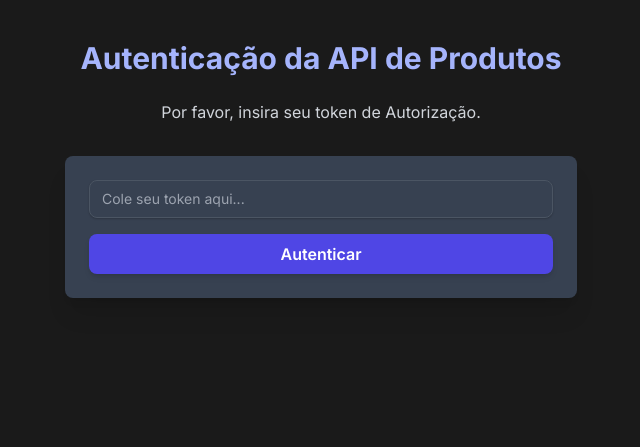
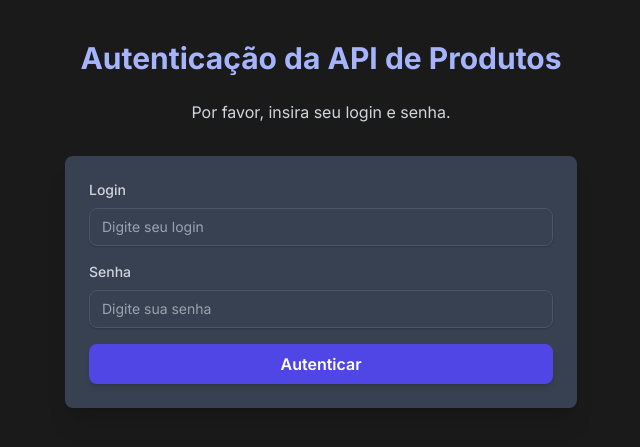
Before and after one commit to jtentis/automacao-xml, a Flask app: page / in a window 1280 px wide. Shown: the top 447 px of the page, without its empty margins (319-959 px from the left). Run offline with Flask 3, Linux system fonts and the light colour scheme; some libraries are stand-ins or nearby versions.

Commit message:
Feat: alterando logica de autenticacao e adicionando webscraping para automatizar processo

```diff
--- a/app/routes.py
+++ b/app/routes.py
@@ -1,7 +1,7 @@
 import os
 import uuid
-from flask import request, session, redirect, url_for, render_template, Blueprint
-from .api_client import api_call
+from flask import request, session, redirect, url_for, render_template, Blueprint, flash, jsonify
+from .api_client import api_call, api_login, get_final_auth_token
 from .manual_search import search_manual_products
 from .xml_parser import parse_nfe_xml
 from .xml_verification import verify_xml_items_in_api
@@ -17,21 +17,51 @@ def clean_input_list(data: str) -> list:
         return []
     return [item.strip() for item in data.replace('\n', ',').split(',') if item.strip()]
 
-@routes_bp.route('/', methods=['GET', 'POST'])
+@routes_bp.route('/', methods=['GET'])
 def authenticate():
-    if request.method == 'POST':
-        auth_token = request.form.get('auth_token')
-        if auth_token:
-            cleaned_token = auth_token.strip()
-            session['auth_token'] = cleaned_token
-            return redirect(url_for('main.search_products'))
-        else:
-            return render_template('auth_page.html', title="Autenticação da API de Produtos")
-
     if 'auth_token' in session:
         return redirect(url_for('main.search_products'))
+    return render_template('auth_page.html', title="Autenticação da API de Produtos")
 
-    return render_template('auth_page.html', title="Autenticação da API de Produtos")
+@routes_bp.route('/get-temp-token', methods=['POST'])
+def get_temp_token():
+    data = request.get_json()
+    login = data.get('login')
+    senha = data.get('senha')
+
+    if not login or not senha:
+        return jsonify({'error': 'Login e Senha são obrigatórios.'}), 400
+
+    login_response = api_login(login, senha)
+
+    if 'error' in login_response:
+        return jsonify({'error': login_response['error']}), 500
+
+    temp_token = login_response.get('TokenTemporario')
+    if not temp_token:
+        return jsonify({'error': 'Token temporário não encontrado na resposta de login.'}), 500
+
+    return jsonify({'temp_token': temp_token})
+
+@routes_bp.route('/get-final-token', methods=['POST'])
+def get_final_token():
+    data = request.get_json()
+    temp_token = data.get('temp_token')
+
+    if not temp_token:
+        return jsonify({'error': 'Token temporário não fornecido.'}), 400
+
+    auth_response = get_final_auth_token(temp_token)
+
+    if 'error' in auth_response:
+        return jsonify({'error': auth_response['error']}), 500
+
+    auth_token = auth_response.get('auth_token')
+    if auth_token:
+        session['auth_token'] = auth_token
+        return jsonify({'success': True})
+    else:
+        return jsonify({'error': 'Token de autorização final não encontrado na resposta.'}), 500
 
 @routes_bp.route('/logout')
 def logout():
--- a/app/templates/auth_page.html
+++ b/app/templates/auth_page.html
@@ -1,15 +1,108 @@
-{% extends "base_template.html" %}
+{% extends "base_template.html" %} {% block content %}
+<div id="loading-overlay" class="fixed inset-0 bg-black bg-opacity-75 flex flex-col items-center justify-center text-white text-2xl z-50 hidden">
+    <div class="spinner"></div>
+    <p id="loading-text" class="text-xl font-semibold">Autenticando...</p>
+</div>
 
-{% block content %}
-    <p class="text-gray-300 mb-8 justify-self-center">Por favor, insira seu token de Autorização.</p>
-    <form method="POST" action="{{ url_for('main.authenticate') }}" class="bg-gray-700 p-6 rounded-lg shadow-xl max-w-lg mx-auto w-full">
+<p class="text-gray-300 mb-8 justify-self-center">
+    Por favor, insira seu login e senha.
+</p>
+<form
+    id="login-form"
+    method="POST"
+    action="{{ url_for('main.authenticate') }}"
+    class="bg-gray-700 p-6 rounded-lg shadow-xl max-w-lg mx-auto w-full"
+>
+    <div id="error-message" class="hidden bg-red-500 text-white p-3 rounded-md mb-4 text-sm"></div>
     <div class="mb-4 input-group">
-            <input type="text" id="auth_token" name="auth_token" required
+        <label for="login" class="block text-sm font-medium text-gray-300 mb-1">Login</label>
+        <input
+            type="text"
+            id="login"
+            name="login"
+            required
             class="shadow-sm focus:ring-indigo-400 focus:border-indigo-400 block w-full sm:text-sm border-gray-600 rounded-md p-2 bg-gray-700 text-white"
-                    placeholder="Cole seu token aqui...">
+            placeholder="Digite seu login"
+        />
     </div>
-        <button type="submit" class="w-full bg-indigo-600 hover:bg-indigo-500 text-white font-semibold py-2 px-4 rounded-lg transition duration-150 ease-in-out shadow-md">
+    <div class="mb-4 input-group">
+        <label for="login" class="block text-sm font-medium text-gray-300 mb-1">Senha</label>
+        <input
+            type="password"
+            id="senha"
+            name="senha"
+            required
+            class="shadow-sm focus:ring-indigo-400 focus:border-indigo-400 block w-full sm:text-sm border-gray-600 rounded-md p-2 bg-gray-700 text-white"
+            placeholder="Digite sua senha"
+        />
+    </div>
+    <button
+        type="submit"
+        class="w-full bg-indigo-600 hover:bg-indigo-500 text-white font-semibold py-2 px-4 rounded-lg transition duration-150 ease-in-out shadow-md"
+    >
         Autenticar
     </button>
 </form>
+
+<script>
+    document.getElementById('login-form').addEventListener('submit', async function (e) {
+        e.preventDefault();
+
+        const login = document.getElementById('login').value;
+        const senha = document.getElementById('senha').value;
+        const overlay = document.getElementById('loading-overlay');
+        const loadingText = document.getElementById('loading-text');
+        const errorMessage = document.getElementById('error-message');
+
+        errorMessage.classList.add('hidden');
+        errorMessage.textContent = '';
+        overlay.classList.remove('hidden');
+        overlay.classList.add('flex');
+        loadingText.textContent = 'Autenticando...';
+
+        try {
+            const tempTokenResponse = await fetch("{{ url_for('main.get_temp_token') }}", {
+                method: 'POST',
+                headers: {
+                    'Content-Type': 'application/json',
+                },
+                body: JSON.stringify({ login, senha }),
+            });
+
+            const tempTokenData = await tempTokenResponse.json();
+
+            if (!tempTokenResponse.ok) {
+                throw new Error(tempTokenData.error || 'Falha na autenticação.');
+            }
+
+            loadingText.textContent = 'Pegando token de autorização...';
+
+            const finalTokenResponse = await fetch("{{ url_for('main.get_final_token') }}", {
+                method: 'POST',
+                headers: {
+                    'Content-Type': 'application/json',
+                },
+                body: JSON.stringify({ temp_token: tempTokenData.temp_token }),
+            });
+
+            const finalTokenData = await finalTokenResponse.json();
+
+            if (!finalTokenResponse.ok) {
+                throw new Error(finalTokenData.error || 'Falha ao obter o token final.');
+            }
+
+            if (finalTokenData.success) {
+                window.location.href = "{{ url_for('main.search_products') }}";
+            } else {
+                 throw new Error(finalTokenData.error || 'Ocorreu um erro desconhecido.');
+            }
+
+        } catch (error) {
+            errorMessage.textContent = error.message;
+            errorMessage.classList.remove('hidden');
+            overlay.classList.add('hidden');
+            overlay.classList.remove('flex');
+        }
+    });
+</script>
 {% endblock %}
```
Also changed, not shown: app/__init__.py (+6 -2 lines), app/api_client.py (+67 -0 lines), app/config.py (+6 -3 lines). Lines whose indentation alone changed are shown as unchanged.
